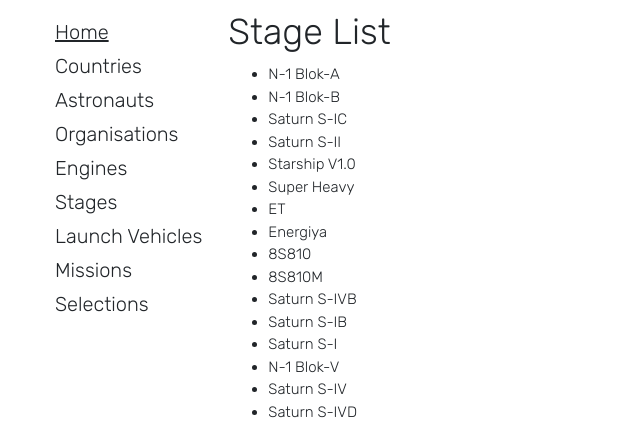
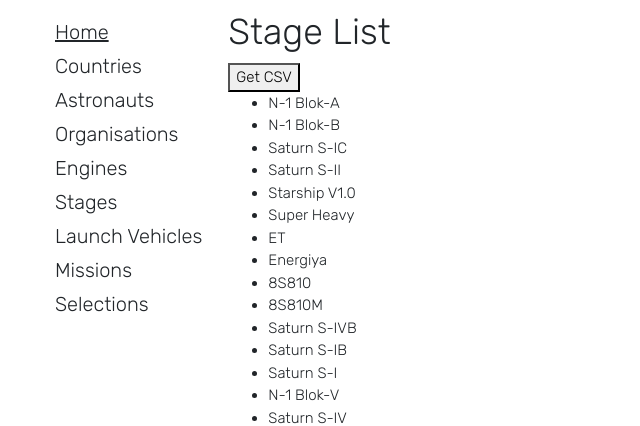
Before and after one commit to eferos93/ODMC_exam_implementation, a Django app: page /spacemissions/stages/ in a window 1280 px wide. Shown: the top 426 px of the page, without its empty margins (0-640 px from the left). Run offline with Django 3.2, Linux system fonts and the light colour scheme; data comes from the database, SQL or seed files in the repository.

Commit message:
added stage download button

```diff
--- a/space_missions/urls.py
+++ b/space_missions/urls.py
@@ -20,6 +20,7 @@
     path('engines/download-csv', views.download_engines_csv, name='engines-csv'),
     path('stages/', views.StageList.as_view(), name='stages'),
     path('stage/<int:pk>/', views.StageDetail.as_view(), name='stage-detail'),
+    path('stages/download-csv', views.download_stages_csv, name='stages-csv'),
     path('launchvehicles/', views.LaunchVehicleList.as_view(), name='launch-vehicles'),
     path('launchvehicle/<int:pk>/', views.LaunchVehicleDetail.as_view(), name='launch-vehicle-detail'),
     path('launchvehicles/download-csv', views.download_launch_vehicles_csv, name='launchvehicles-csv'),
--- a/space_missions/views.py
+++ b/space_missions/views.py
@@ -5,7 +5,7 @@
 from django.views import generic
 from . import models
 from .models import Organisation, Country, Astronaut, Engine, LaunchVehicle, VehicleStage, Mission, AstronautOccupation, \
-    Selection, AstronautSelection
+    Selection, AstronautSelection, Stage
 
 
 class CountryList(generic.ListView):
@@ -236,3 +236,21 @@
         writer.writerow([astronaut_selection.astronaut.name, astronaut_selection.selection.name,
                          astronaut_selection.selection_year])
     return response
+
+
+def download_stages_csv(request):
+    response = HttpResponse(
+        content_type='text/csv',
+        headers={'Content-Disposition': 'attachment; filename="Stages.csv"'}
+    )
+    writer = csv.writer(response)
+    writer.writerow(['name', 'dry_mass', 'launch_mass', 'thrust', 'burn_duration',
+                     'length', 'diameter', 'engine', 'manufacturer'])
+
+    for stage in Stage.objects.all():
+        manufacturer = None if stage.manufacturer is None else stage.manufacturer.code
+        engine = None if stage.engine is None else stage.engine.name
+        writer.writerow([stage.name, stage.dry_mass, stage.launch_mass, stage.thrust,
+                         stage.burn_duration, stage.length, stage.diameter, engine,
+                         manufacturer])
+    return response
--- a/templates/space_missions/stage_list.html
+++ b/templates/space_missions/stage_list.html
@@ -2,6 +2,9 @@
 
 {% block content %}
     <h1>Stage List</h1>
+    <form action='{% url 'space_missions:stages-csv' %}' method='GET'>
+        <button type='submit'>Get CSV</button>
+    </form>
     {% if stage_list %}
         <ul>
             {% for stage in stage_list %}
```
